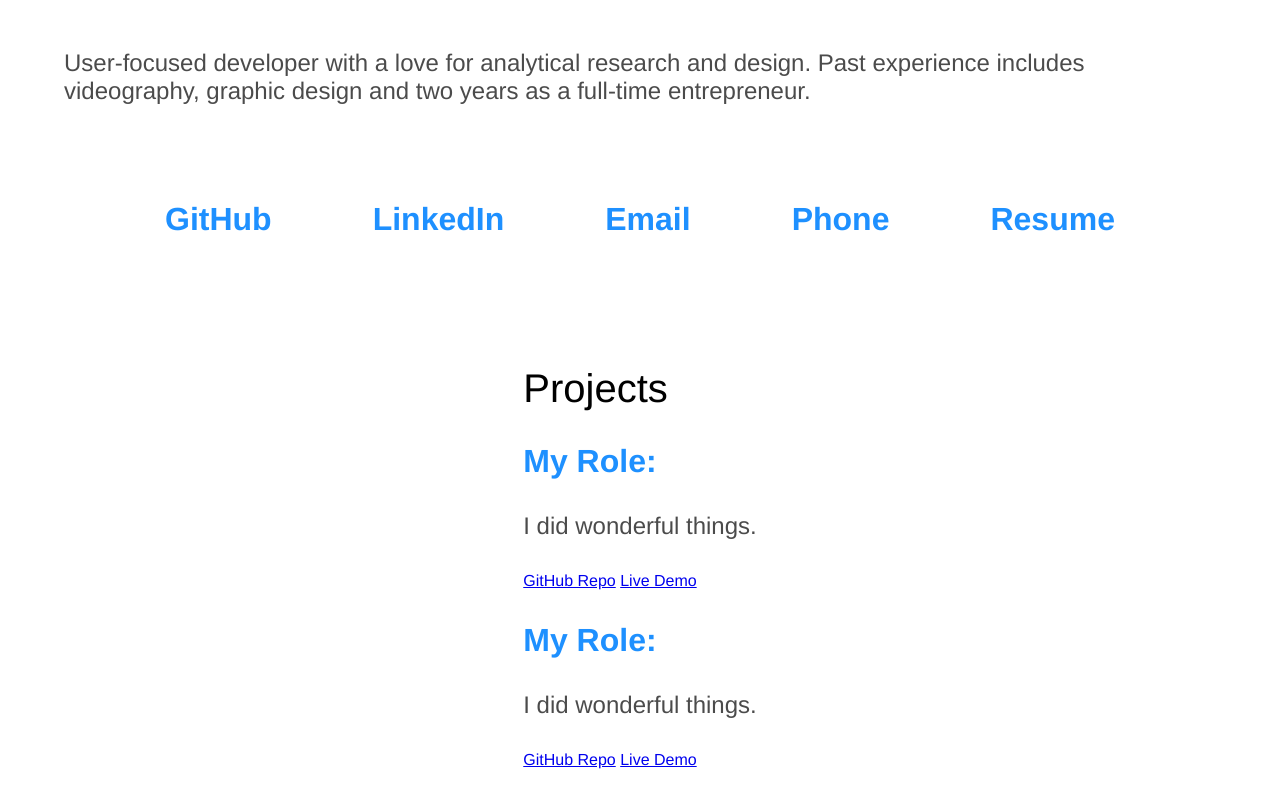
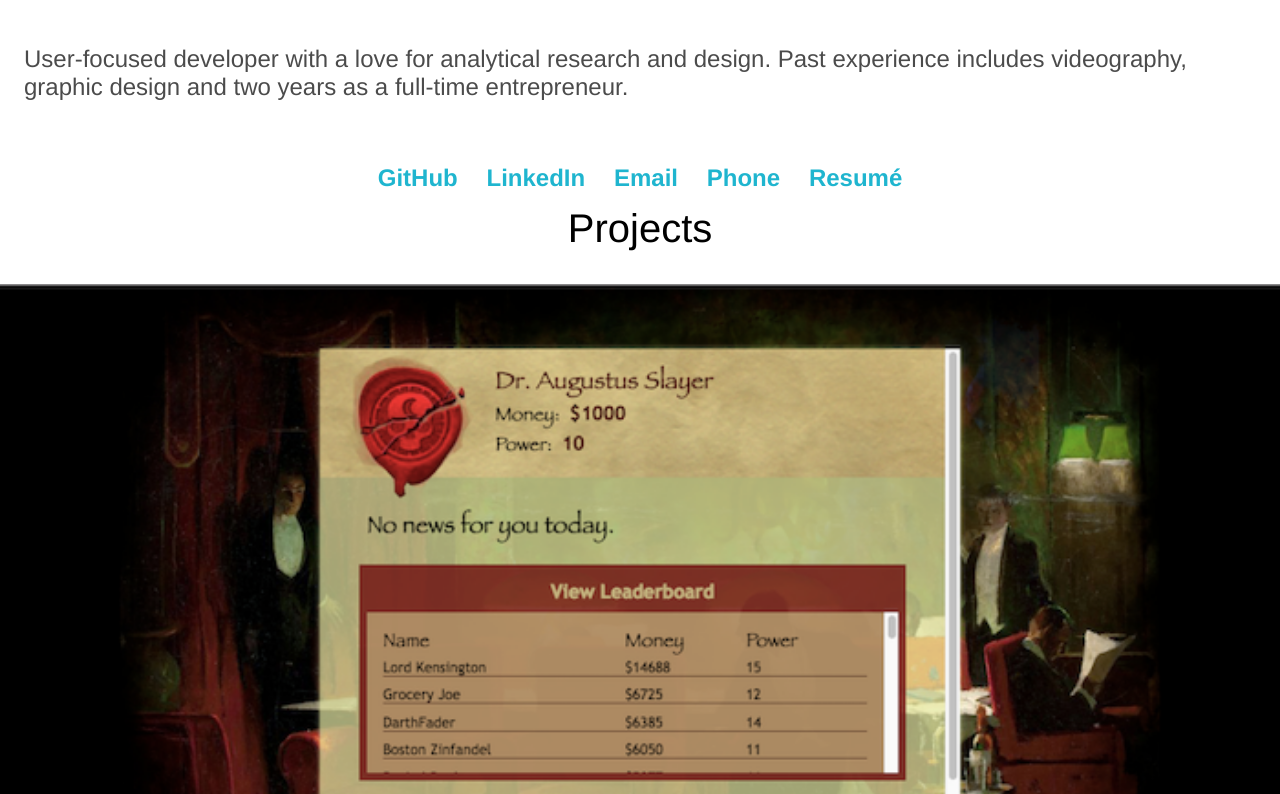
Before and after one commit to nat-sharpe/Portfolio, a plain HTML site: page index.html in a window 1280 px wide. Shown: the part 633-1427 px from the top of the page. Drawn offline with nearby package versions, Linux system fonts and the light colour scheme.

Commit message:
Fleshes out project containers with styling & images

```diff
--- a/index.html
+++ b/index.html
@@ -20,17 +20,27 @@
                     <h3 class="contact-link linkedin">LinkedIn</h3>
                     <h3 class="contact-link email">Email</h3>
                     <h3 class="contact-link call">Phone</h3>
-                    <h3 class="contact-link resume">Resume</h3>
+                    <h3 class="contact-link resume">Resumé</h3>
                 </div>
             </div>
             <div class="projects-page">
                 <h2 class="projects-title">Projects</h2>
                 <div class="project-container">
-                    <div class="project-image"></div>
-                    <h2 class="project-title"></h2>
+                    <img class="project-image" src="images/silver-twilight.png" alt="silver twilight club">
                     <div class="details-container">
-                        <h3 class="details-title">My Role:</h3>
-                        <p class="details-body">I did wonderful things.</p>
+                        <p class="details-body">MY ROLE: I did wonderful things. I made stuff. and did some stuff and it was wonderful. I made stuff. and did some stuff and it was wonderful.</p>
+                        <h3 class="details-title">Silver Twilight Club</h3>
+                        <div class="project-links">
+                            <h3 class="contact-link github">GitHub Repo</h3>
+                            <h3 class="contact-link github">Live Demo</h3>
+                        </div>
+                    </div>
+                </div>
+                <div class="project-container">
+                    <img class="project-image" src="images/shiba-sensei.png" alt="shiba sensei">
+                    <div class="details-container">
+                        <h3 class="details-title">shiba sensei</h3>
+                        <p class="details-body">MY ROLE: I did wonderful things. I made stuff. and did some stuff and it was wonderful.</p>
                     </div>
                     <div class="project-links">
                         <a class="contact-link" href="http://">GitHub Repo</a>
@@ -38,23 +48,10 @@
                     </div>
                 </div>
                 <div class="project-container">
-                    <div class="project-image"></div>
-                    <h2 class="project-title"></h2>
+                    <img  class="project-image" src="images/vikingram.png" alt="Vikingram">
                     <div class="details-container">
-                        <h3 class="details-title">My Role:</h3>
-                        <p class="details-body">I did wonderful things.</p>
-                    </div>
-                    <div class="project-links">
-                        <a class="contact-link" href="http://">GitHub Repo</a>
-                        <a class="contact-link" href="http://">Live Demo</a>
-                    </div>
-                </div>
-                <div class="project-container">
-                    <div class="project-image"></div>
-                    <h2 class="project-title"></h2>
-                    <div class="details-container">
-                        <h3 class="details-title">My Role:</h3>
-                        <p class="details-body">I did wonderful things.</p>
+                        <h3 class="details-title">Vikingram</h3>
+                        <p class="details-body">MY ROLE: I did wonderful things. I made stuff. and did some stuff and it was wonderful.</p>
                     </div>
                     <div class="project-links">
                         <a class="contact-link" href="http://">GitHub Repo</a>
--- a/styles/styles.css
+++ b/styles/styles.css
@@ -1,6 +1,5 @@
 /* ---- Global ---- */
 * {
-    margin: 2rem 0;
     padding: 0;
     border: 0;
     outline: 0;
@@ -22,7 +21,7 @@ body {
 h1 {
     font-size: 5em;
     font-weight: 400;
-    color:  dodgerblue;
+    color:  rgb(31, 181, 207);
 }
 
 h2 {
@@ -32,8 +31,8 @@ h2 {
 }
 
 h3 {
-    font-size: 2em;
-    color: dodgerblue;
+    font-size: 1.5em;
+    color: rgb(31, 181, 207);
 }
 
 p {
@@ -44,17 +43,18 @@ p {
 
 i {
     font-size: 5em;
-    color: dodgerblue;
+    color: rgb(31, 181, 207);
     margin: 1rem;
 }
 
 /* ---- Main Elements ---- */
 
 .main {
-    width: 90%;
+    width: 100%;
     display: flex;
     flex-direction: column;
     align-items: center;
+    margin-top: 1rem;
 }
 
 .about-page {
@@ -63,6 +63,7 @@ i {
     justify-content: center;
     align-items: center;
     text-align: center;
+    margin-top: 3rem;
 }
 
 .photo-container {
@@ -71,19 +72,47 @@ i {
 .profile-photo {
     width: 18em;
     border-width: 0.4rem;
-    border-color: dodgerblue;
+    border-color: rgb(31, 181, 207);
     border-radius: 100%;
+    box-shadow: 7rem -8rem rgba(243, 119, 103, .5);
 }
 
 .about-bio {
     text-align: left;
+    padding: 1.5rem;
 }
 
 .contact-container {
     display: flex;
     flex-wrap: wrap;
+    justify-content: center;
+}
+
+.contact-link {
+    margin: .9rem;
+}
+
+.projects-page {
+    display: flex;
+    flex-direction: column;
+    align-items: center;
     width: 100%;
-    justify-content: space-evenly;
+}
+
+.project-container {
+    display: flex;
+    flex-direction: column;
+    align-items: center;
+    width: 100%;
+}
+
+.project-image {
+    width: 100%;
+}
+
+.details-container {
+    background-color: rgba(243, 119, 103, .5);
+    width: 100%;
 }
 
 .skills-page {
```
Also changed, not shown: images/shiba-sensei.png (added), images/silver-twilight.png (added), images/vikingram.png (added).
